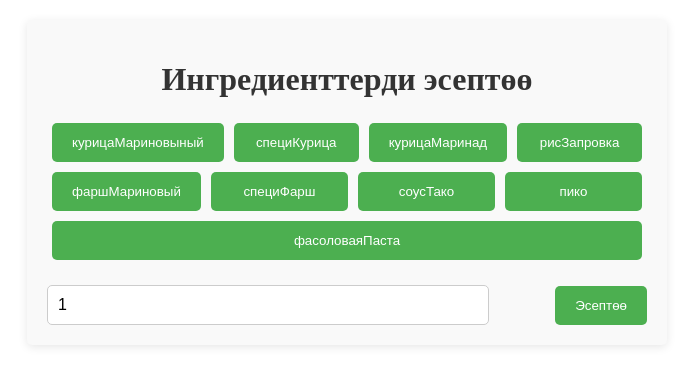
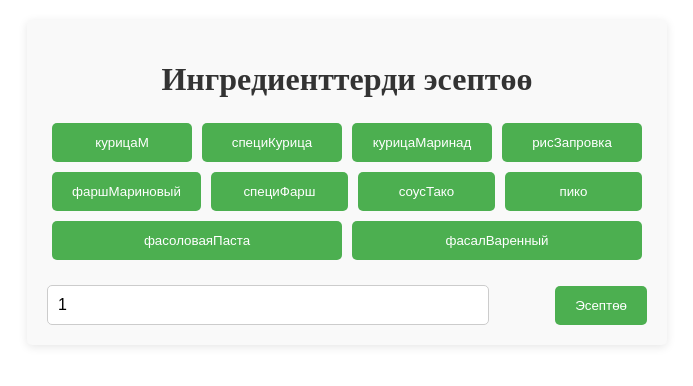
Before and after one commit to abazdev34/blankAbaz, a React (Vite) app: page /contact in a window 1280 px wide. Shown: the top 386 px of the page, without its empty margins (293-986 px from the left). Built offline with nearby package versions, Linux system fonts and the light colour scheme.

Commit message:
агегеегегщзш

```diff
--- a/src/components/home/IngredientCalculatorManager.jsx
+++ b/src/components/home/IngredientCalculatorManager.jsx
@@ -7,7 +7,7 @@ const IngredientCalculator = () => {
     const [totalWeight, setTotalWeight] = useState(0);
     const [multiplier, setMultiplier] = useState(1);
 
-    const quickSelectDishes = ['курицаМариновыный', 'специКурица', 'курицаМаринад', 'рисЗапровка','фаршМариновый','специФарш','соусТако','пико','фасоловаяПаста'];
+    const quickSelectDishes = ['курицаМ', 'специКурица', 'курицаМаринад', 'рисЗапровка','фаршМариновый','специФарш','соусТако','пико','фасоловаяПаста','фасалВаренный'  ];
 
     const handleDishSelect = (dish) => {
         setSelectedDish(dish);
--- a/src/data/index.jsx
+++ b/src/data/index.jsx
@@ -30,7 +30,7 @@ export const ingredientsData = {
 		кукуруза: 0.050,
 		горошек: 0.050,
 	},
-	курицаМариновыный: {
+	курицаМ: {
 		масло: 0.02,
 		специ: 0.02,
 		курица_филе: 1,
@@ -89,6 +89,13 @@ export const ingredientsData = {
 		томатыПаста: 0.500,
 
 
+	},
+	фасалВаренный: {
+		фасолКрасный: 3.6,
+		вода: 16,
+		соль: 0.150,
+
+
 	}
 }
 export const state = {
```
